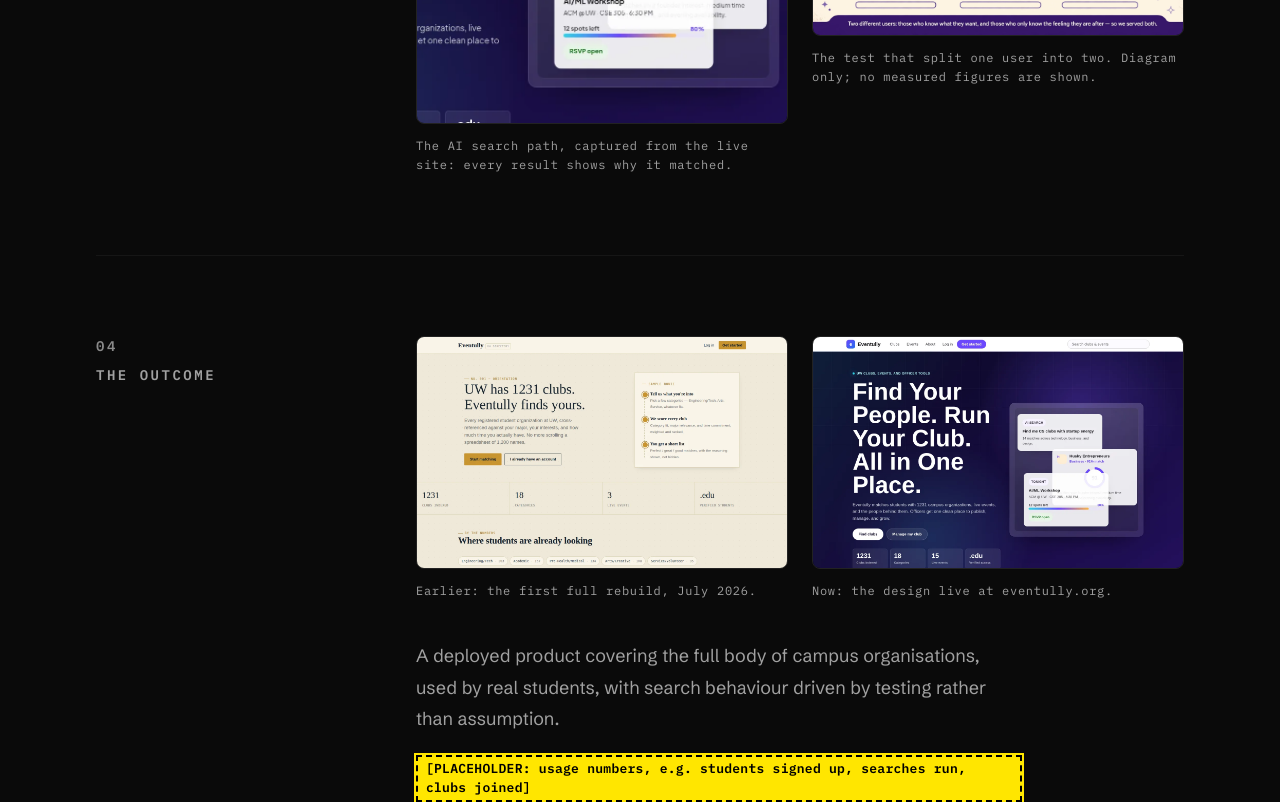
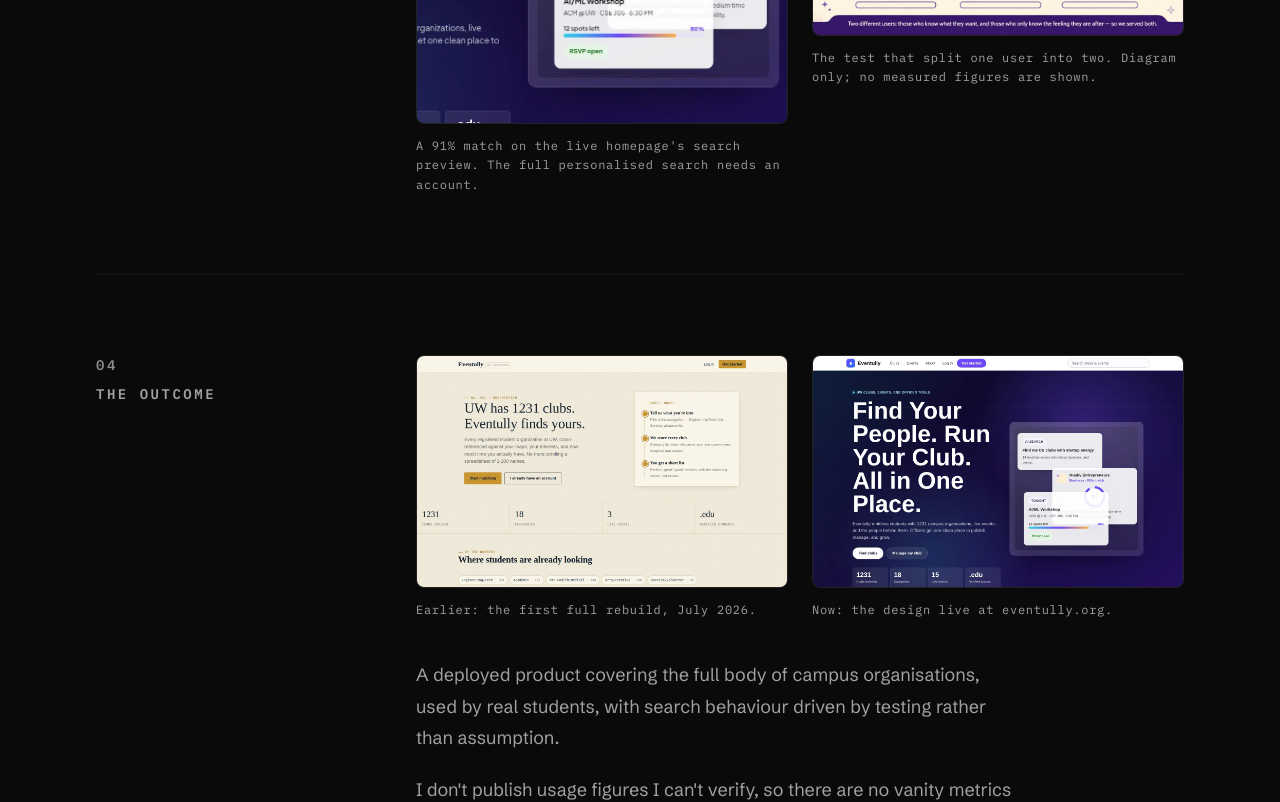
Before and after one commit to cooluj/Portfolio, a React (Vite) app: page /work/eventully in a window 1280 px wide. Shown: the part 5060-5862 px from the top of the page. Built offline with nearby package versions, Linux system fonts and the light colour scheme.

Commit message:
Publish placeholder fixes: honest outcome copy, rebuilt Pages HTML

```diff
--- a/src/pages/Eventully.tsx
+++ b/src/pages/Eventully.tsx
@@ -1,6 +1,6 @@
 import { Block, CaseHeader, NextCase, Reflection } from '../components/CaseShell';
 import CountUp from '../components/CountUp';
-import { ImageSlot, Ph } from '../components/Placeholder';
+import { ImageSlot } from '../components/Placeholder';
 import DiscoveryScatter from '../visuals/DiscoveryScatter';
 
 const img = (name: string) => `${import.meta.env.BASE_URL}images/${name}`;
@@ -142,7 +142,7 @@
             need="recommendations screen with the match score visible"
             src={img('eventully-recs.webp')}
             alt="Eventully AI search preview on the live site, showing a 91% match score on a club result"
-            caption="The AI search path, captured from the live site: every result shows why it matched."
+            caption="A 91% match on the live homepage's search preview. The full personalised search needs an account."
           />
           <ImageSlot
             need="A/B test notes or results"
@@ -174,7 +174,9 @@
             behaviour driven by testing rather than assumption.
           </p>
           <p>
-            <Ph>usage numbers, e.g. students signed up, searches run, clubs joined</Ph>
+            I don't publish usage figures I can't verify, so there are no vanity metrics here. What I
+            stand behind is the product itself: live, indexing all 1,231 organisations end to end, with
+            its search behaviour traceable to testing rather than assumption.
           </p>
         </div>
       </Block>
--- a/src/pages/Superpowr.tsx
+++ b/src/pages/Superpowr.tsx
@@ -1,7 +1,7 @@
 import { useCallback, useEffect, useState, type MouseEvent } from 'react';
 import { flushSync } from 'react-dom';
 import { Block, CaseHeader, NextCase, Reflection } from '../components/CaseShell';
-import { ImageSlot, Ph } from '../components/Placeholder';
+import { ImageSlot } from '../components/Placeholder';
 import { prefersReducedMotion } from '../components/useReveal';
 import BeforeAfter from '../visuals/BeforeAfter';
 
@@ -184,7 +184,9 @@
         <div className="prose">
           <p>The redesign shipped to production. A live product people use, not a Figma file.</p>
           <p>
-            <Ph>before and after metric, e.g. testing flow completion or landing page sign-up rate</Ph>
+            I don't have publishable before/after metrics from the internship, so there are no invented
+            lift percentages here. What shipped is the evidence: the rebuilt testing flow and landing page
+            are the production site today, and the comparisons above show the live product, not mockups.
           </p>
         </div>
       </Block>
```
Also changed, not shown: 3 other files (tests, documents, lock files or other folders).
